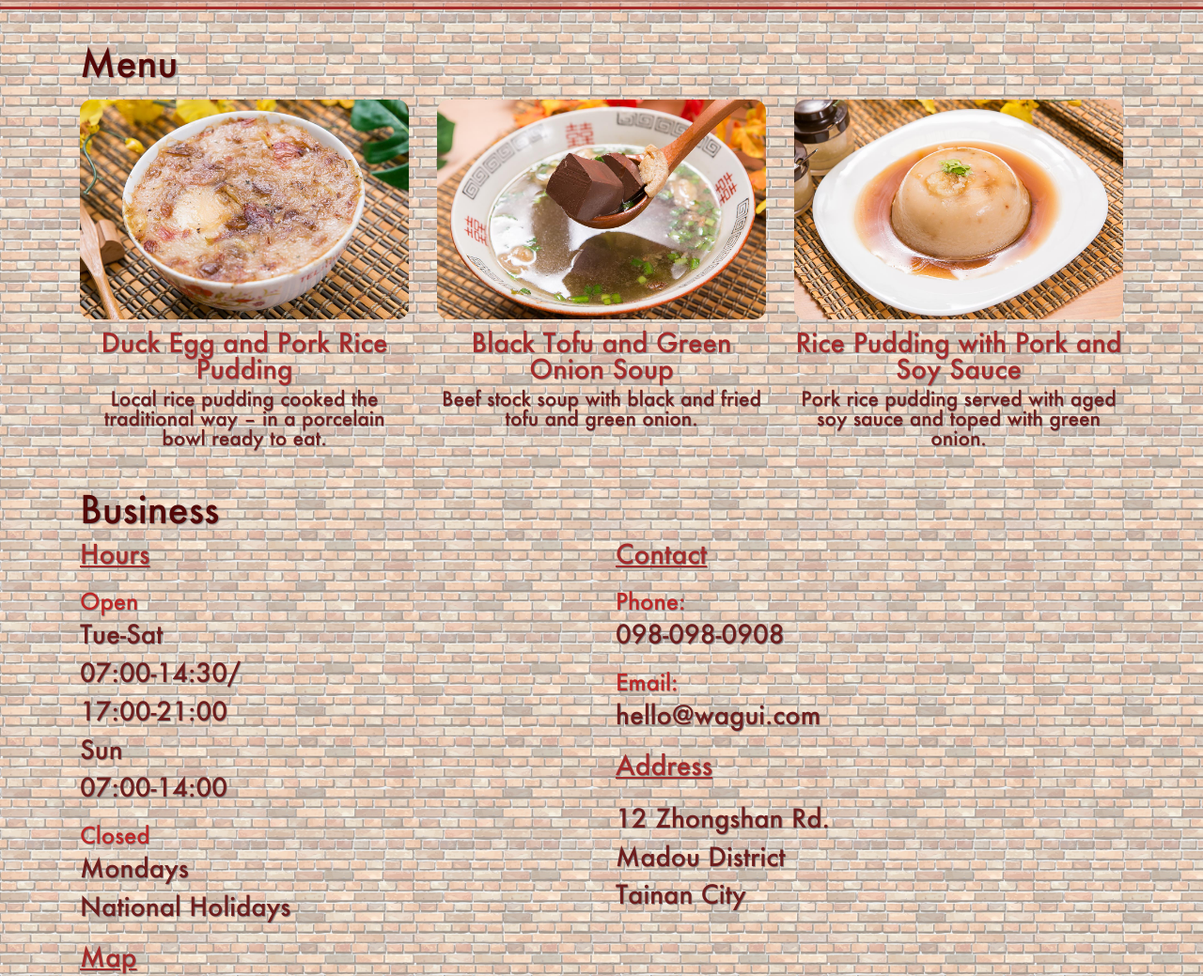
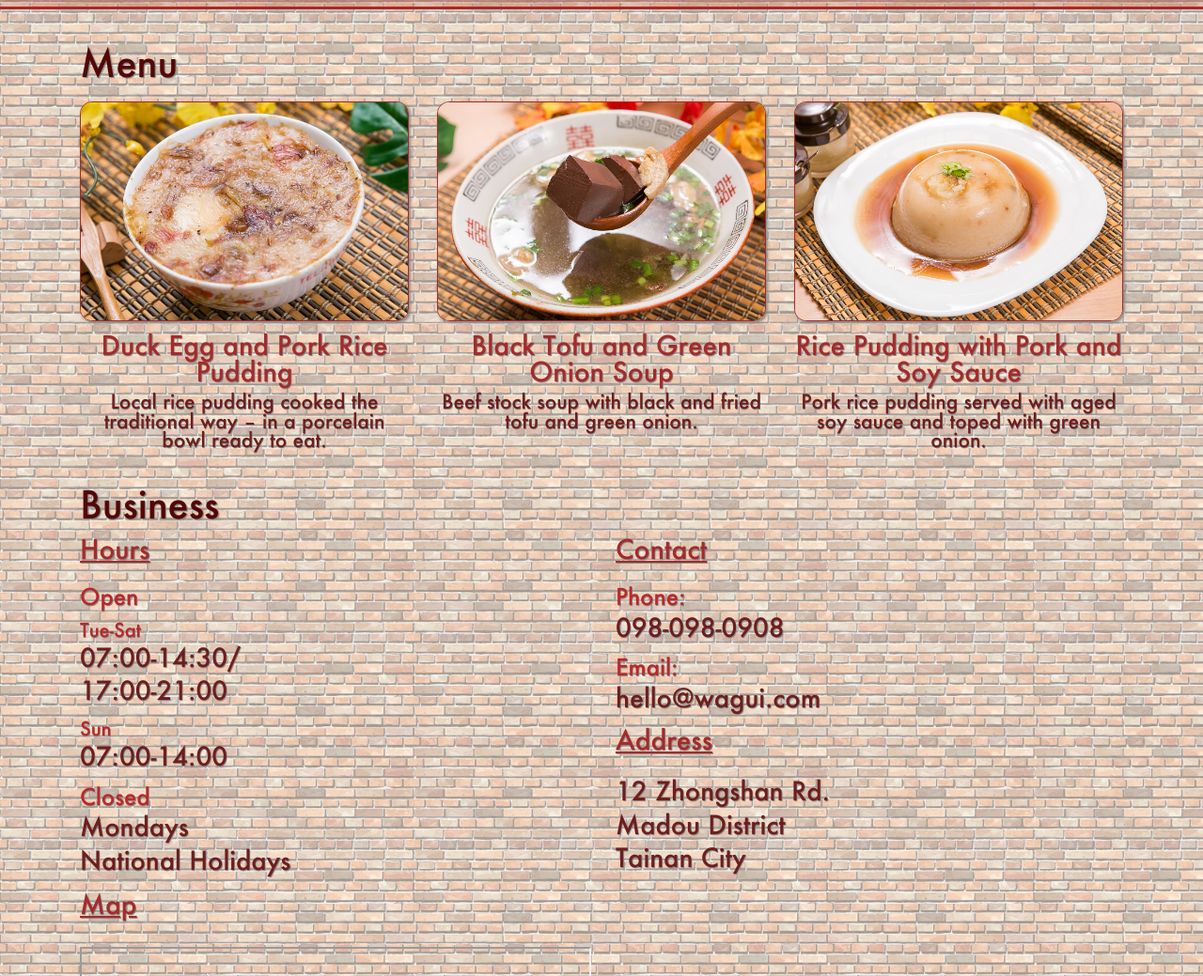
Before and after one commit to NH3R717/WDP4, a website: page index.html in a window 1280 px wide. Shown: the part 879-1918 px from the top of the page at 94% size. Drawn offline with Linux system fonts and the light colour scheme; grey boxes are pictures that could not be loaded; a web font is replaced by a local one.

Commit message:
final project enhanvements

```diff
--- a/css/main.css
+++ b/css/main.css
@@ -101,6 +101,9 @@
             text-align: center;
             font-size: 120%;
         }
+        #business h1 {
+            text-align: left;
+        }
         .map {
             width: 90%;
             /* margin-bottom: 4em; */
@@ -184,7 +187,6 @@
     }
 
     .homeBackground {
-        /* background: linear-gradient(rgba(179, 27, 0, 0.3), 98%, rgba(0, 0, 0, 0)); */
         border-bottom: .2em solid brown;
         background: rgba(179, 27, 0, 0.199);
         padding-bottom: .5em;
@@ -200,7 +202,7 @@
         font-family: "Helvetica";
         font-size: 1.2em;
         color: black;
-        margin: 0 0 0 .6em;
+        margin: 0.05em 0 0 0.6em;
         position: absolute;
         top: 50%;
         transform: translateY(-50%);
@@ -235,10 +237,16 @@
         font-family: "FuturaMedium";
     }
 
+    #productMenu h1 {
+        margin-bottom: -.15em;
+    }
+
     #productMenu img {
-        margin: .5em .5em .3em 0;
+        margin: 1.5em .5em .3em 0;
         width: 100%;
         border-radius: .8em;
+        border: .1em solid brown;
+        box-shadow: 0.1em 0.1em 0.2em grey;
     }
 
     .productDescription {
@@ -262,7 +270,7 @@
 
     #business {
         font-family: "FuturaMedium";
-        padding-top: 1.5em;
+        padding-top: 1.2em;
     }
 
     #business h3 {
@@ -277,12 +285,21 @@
         text-shadow: 0.03em 0.03em 0.03em grey;
     }
 
+    #business h5 {
+        margin: .4em 0 0 0;
+        color: rgb(190, 38, 38);
+        text-shadow: 0.03em 0.03em 0.03em grey;
+    }
+
     #business p {
+        margin-bottom: .4em;
+        line-height: 1.3em;
         color: rgb(110, 29, 29);
         text-shadow: 0.03em 0.03em 0.03em grey;
     }
 
     #business address {
+        line-height: 1.3em;
         color: rgb(110, 29, 29);
         text-shadow: 0.03em 0.03em 0.03em grey;
     }
--- a/index.html
+++ b/index.html
@@ -4,7 +4,6 @@
 <head>
     <title>Madou Tainan Taiwan Rice Pudding Restaurant</title>
     <meta charset="UTF-8">
-    <!-- <meta name="keywords" content="Tainan, Taiwan, Rice Pudding"> -->
     <meta name="productDescription" content="Madou Taiwan rice pudding restaurant.">
     <meta name="viewport" content="width=device-width, initial-scale=1.0">
     <meta http-equiv="X-UA-Compatible" content="IE=edge">
@@ -49,11 +48,12 @@
                     </section>
 
                 </article>
-                <a name="Menu Jump"></a>
+
             </div>
 
+            <a name="Menu Jump"></a>
+            <article id="productMenu" class="container">
 
-            <article id="productMenu" class="container">
                 <h1>Menu</h1>
                 <div class="row">
 
@@ -84,9 +84,10 @@
 
                 </div>
             </article>
+
             <a name="Business Jump"></a>
+            <article id="business" class="container">
 
-            <article id="business" class="container">
                 <h1>Business</h1>
                 <div class="row">
                     <h2>Business</h2>
@@ -94,9 +95,12 @@
                     <section class="col-6 hours">
                         <h3><u>Hours</u></h3>
                         <h4>Open</h4>
-                        <p>Tue-Sat<br><time>07:00</time>-<time>14:30</time>/<br><time>17:00</time>-<time>21:00</time><br>Sun<br><time>07:00</time>-<time>14:00</time></p>
-                        <h4>Closed</h4>
-                        <p>Mondays<br>National Holidays</p>
+                        <h5>Tue-Sat</h5>
+                        <p><time>07:00</time>-<time>14:30</time>/<br><time>17:00</time>-<time>21:00</time><br>
+                            <h5>Sun</h5>
+                            <p><time>07:00</time>-<time>14:00</time></p>
+                            <h4>Closed</h4>
+                            <p>Mondays<br>National Holidays</p>
                     </section>
 
                     <section class="col-6 contact">
@@ -124,7 +128,7 @@
                 </h6>
 
                 <a href="line://ti/p/"><img class="socialIcon" src="/assets/icon/network.svg" alt="line"></a>
-                <a href="https://www.facebook.com/tommy.umholtz"><img class="socialIcon" src="/assets/icon/facebook-1.svg" alt="facebook"></a>
+                <a href="https://www.facebook.com/"><img class="socialIcon" src="/assets/icon/facebook-1.svg" alt="facebook"></a>
 
 
             </footer>
```
Also changed, not shown: fonts/Futura-Bold-03.ttf (deleted), 1 other file.
